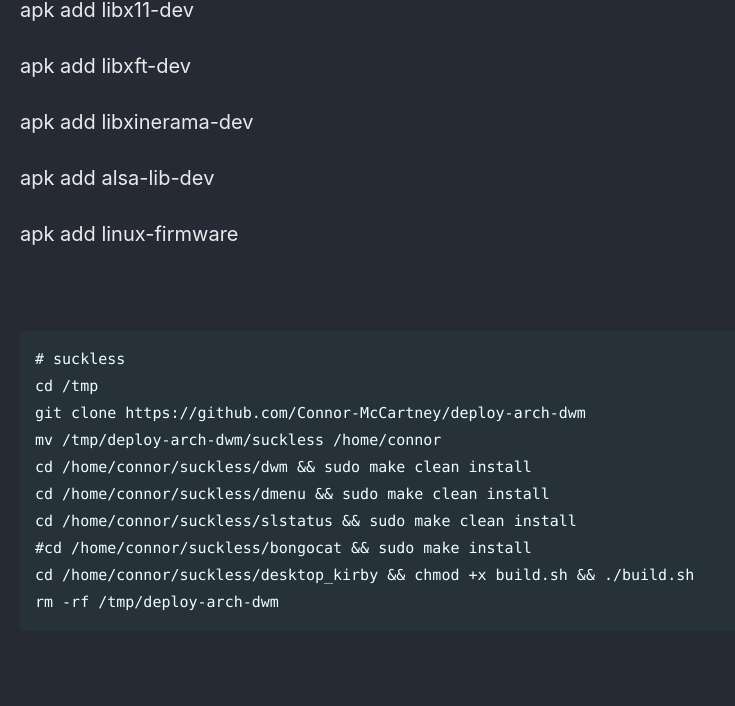
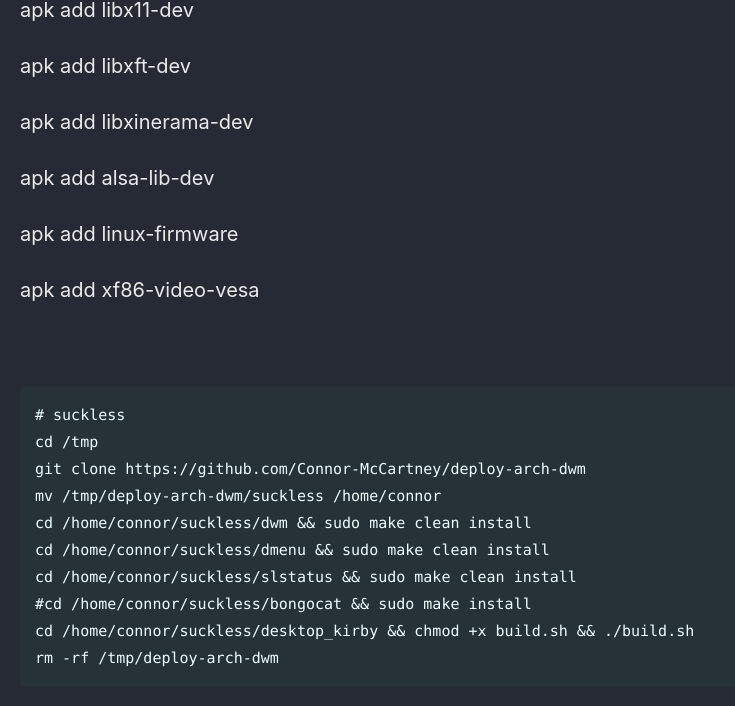
Before and after one commit to Connor-McCartney/Connor-McCartney.github.io, a Jekyll site: the page built from _pages/misc/alpine.md, in a window 1280 px wide and 900 px high, scrolled down 1396 px. Shown: the top 706 px of the window, without its empty margins (0-735 px from the left). Built offline with Jekyll 4.4.1, drawn with Linux system fonts in a browser that asks for light colours; cached includes are drawn as plain includes; our own code applies the rules of GitHub Pages for plain Markdown files.

Commit message:
Update alpine.md

```diff
--- a/_pages/misc/alpine.md
+++ b/_pages/misc/alpine.md
@@ -69,6 +69,7 @@ apk add alsa-lib-dev
 
 apk add linux-firmware
 
+apk add xf86-video-vesa
 
 <br>
 
```
